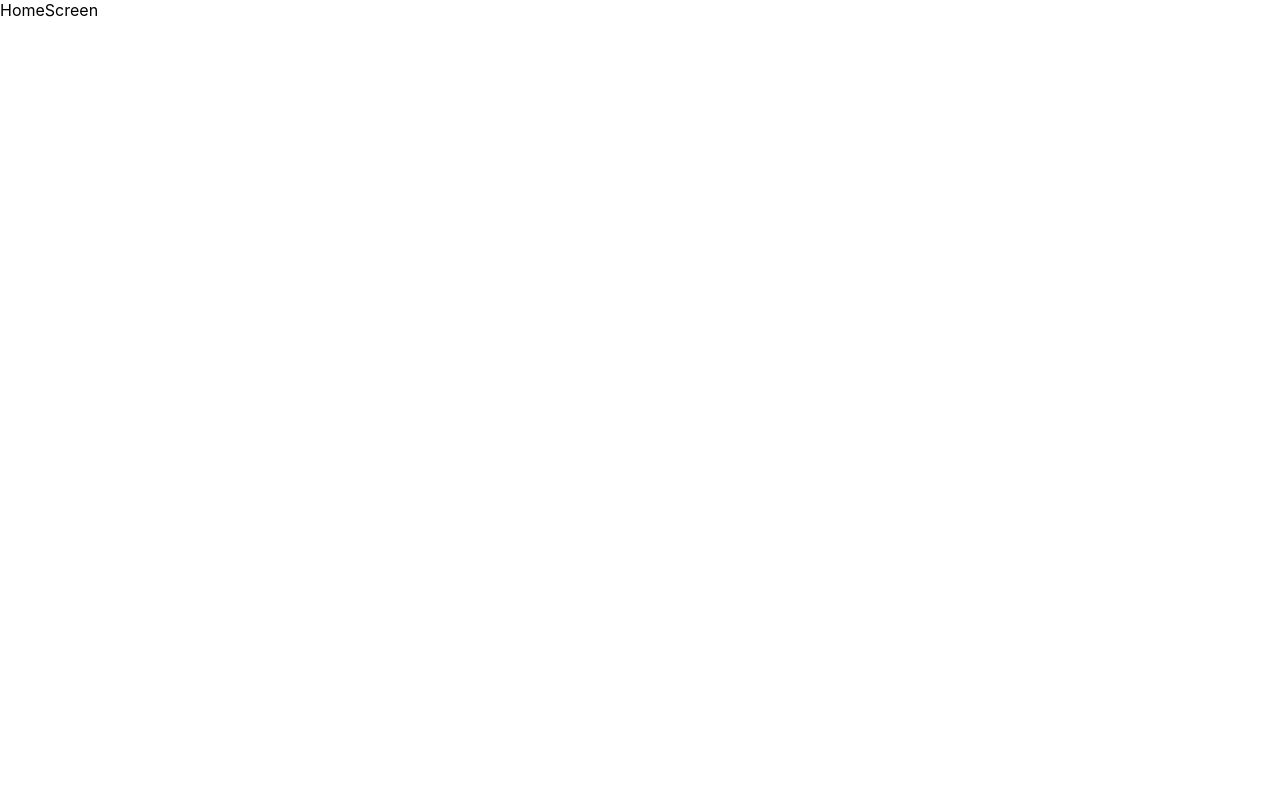
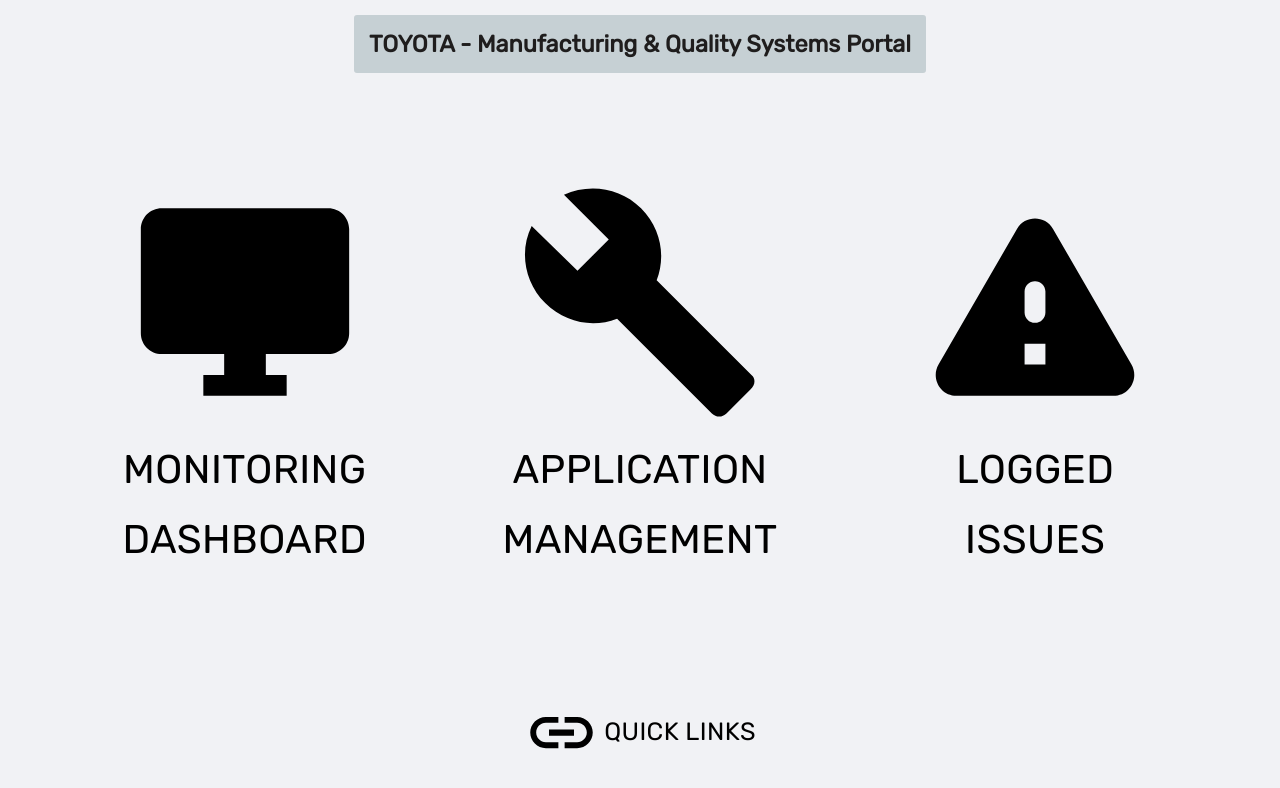
Before and after one commit to barisertakus/toyota-manport, a React (Create React App) app: page / in a window 1280 px wide. Shown: the top 788 px of the page. Built offline with nearby package versions, Linux system fonts and the light colour scheme.

Commit message:
add Home screen and general font family

```diff
--- a/src/index.css
+++ b/src/index.css
@@ -1,3 +1,6 @@
+@import url('https://fonts.googleapis.com/css2?family=Rubik&display=swap');
+
+
 body {
   margin: 0;
   font-family: -apple-system, BlinkMacSystemFont, 'Segoe UI', 'Roboto', 'Oxygen',
@@ -7,6 +10,11 @@
   -moz-osx-font-smoothing: grayscale;
 }
 
+button,h1,h2,h3,h4,h5,h6{
+  font-family: 'Rubik', sans-serif !important;
+}
+
+
 code {
   font-family: source-code-pro, Menlo, Monaco, Consolas, 'Courier New',
     monospace;
--- a/src/screens/Home.js
+++ b/src/screens/Home.js
@@ -1,11 +1,55 @@
-import React from 'react'
+import React from 'react';
+import { Link } from 'react-router-dom';
+import { Button } from '@mui/material';
+import DesktopWindowsIcon from '@mui/icons-material/DesktopWindows';
+import BuildIcon from '@mui/icons-material/Build';
+import WarningRoundedIcon from '@mui/icons-material/WarningRounded';
+import LinkIcon from '@mui/icons-material/Link';
+import 'styles/Home.css';
 
 function Home() {
-  return (
-    <div>
-      HomeScreen
-    </div>
-  )
+	return (
+		<div className="home">
+			<div className="home__header">
+				<h3>TOYOTA - Manufacturing & Quality Systems Portal</h3>
+			</div>
+
+			<div className="home__options">
+				<Link to="/dashboard">
+					<Button>
+						<div className="home__option">
+							<DesktopWindowsIcon />
+							<h3>Monitoring Dashboard</h3>
+						</div>
+					</Button>
+				</Link>
+
+				<Link to="/management">
+					<Button>
+						<div className="home__option">
+							<BuildIcon />
+							<h3>Application Management</h3>
+						</div>
+					</Button>
+				</Link>
+				<Link to="/issues">
+					<Button>
+						<div className="home__option">
+							<WarningRoundedIcon />
+							<h3>Logged Issues</h3>
+						</div>
+					</Button>
+				</Link>
+			</div>
+
+			<div className="home__footer">
+				<Button>
+					<LinkIcon />
+					<h3> Quick Links</h3>
+				</Button>
+			</div>
+		</div>
+	);
 }
 
-export default Home
+export default Home;
--- /dev/null
+++ b/src/styles/Home.css
@@ -0,0 +1,77 @@
+.home{
+  display: flex;
+  flex-direction: column;
+  height: 100vh;
+  background-color: #f1f2f5;
+}
+
+.home__header{
+  display: flex;
+  justify-content: center;
+  margin-top: 15px;
+  background-color: #c6d0d4;
+  align-self: center;
+  border-radius: 3px;
+  color: #1f1d1d;
+  font-size: 20px;
+}
+
+.home__header > h3{
+  margin: 15px;
+}
+
+.home__options{
+  display: flex;
+  justify-content: space-evenly;
+  align-items: center;
+  flex: 1;
+}
+
+.home__options > a {
+  text-decoration: none;
+}
+
+.home__option{
+  margin: 5px;
+  max-width: min-content;
+  color: black;
+}
+
+.home__option:hover{
+  border-radius: 10px;
+}
+
+.home__option > h3{
+  font-size: 40px;
+  font-weight: normal;
+  text-align: center;
+  margin : 0;
+}
+
+.home__option > .MuiSvgIcon-root{
+  width: 250px;
+  height: 250px;
+}
+
+.home__footer{
+  display: flex;
+  justify-content: center;
+  align-items: center;
+  justify-self: flex-end;
+  margin-bottom: 15px;
+}
+
+.home__footer > button {
+  color: black
+}
+
+.home__footer > button > .MuiSvgIcon-root{
+  width: 75px;
+  height: 75px;
+}
+
+.home__footer > button > h3{
+  margin-left: 5px;
+  font-size: 25px;
+  font-weight: normal;
+}
```
